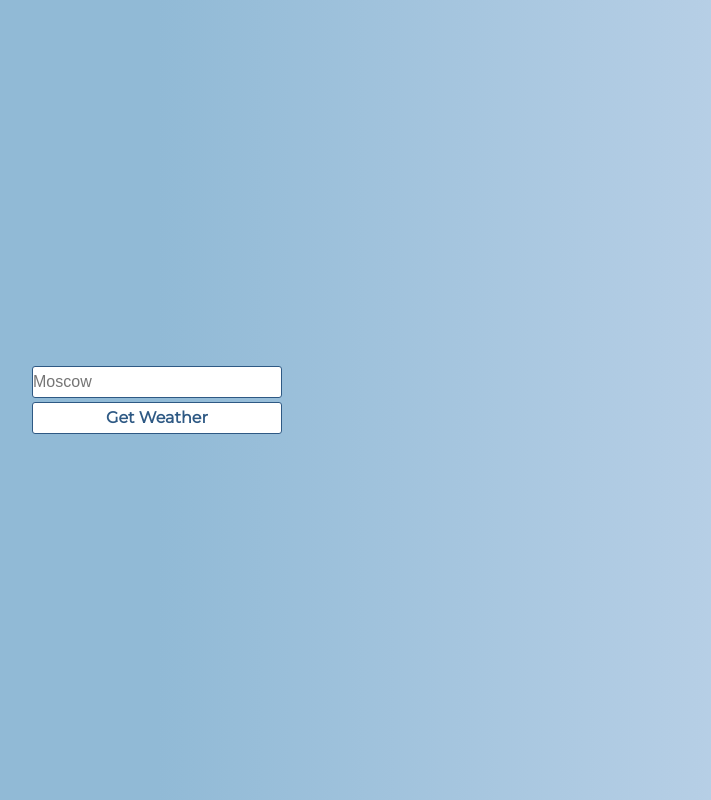
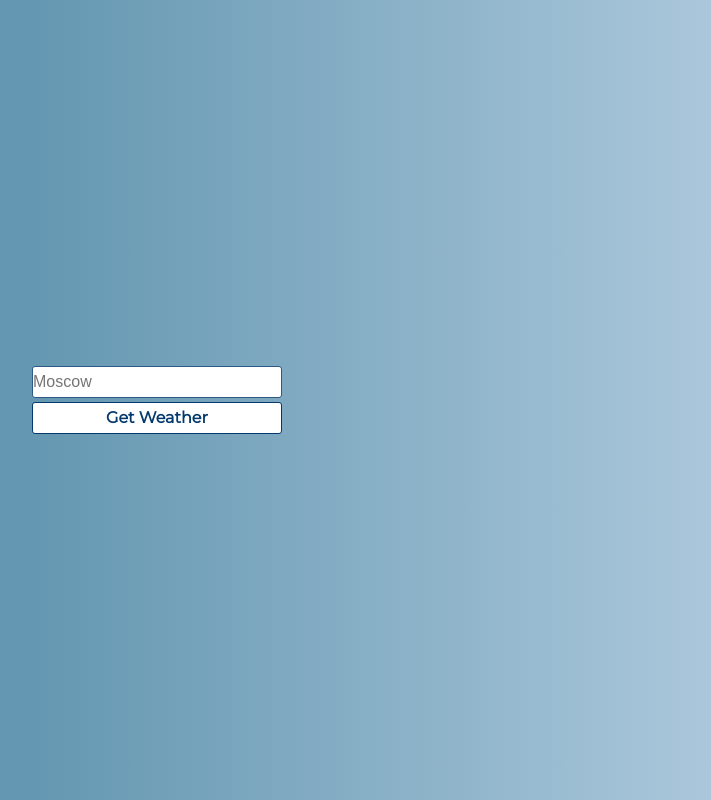
Before and after one commit to veerlorden/weather-app, a plain HTML site: page index.html in a window 1280 px wide. Shown: the whole page, without its empty margins (483-1194 px from the left). Drawn offline with Linux system fonts and the light colour scheme.

Commit message:
changed colors

```diff
--- a/style.css
+++ b/style.css
@@ -7,11 +7,8 @@
 }
 
 body {
-  background: rgb(145, 186, 214);
-  background: -moz-linear-gradient(90deg, rgba(145, 186, 214, 1) 50%, rgba(188, 210, 232, 1) 100%);
-  background: -webkit-linear-gradient(90deg, rgba(145, 186, 214, 1) 50%, rgba(188, 210, 232, 1) 100%);
-  background: linear-gradient(90deg, rgba(145, 186, 214, 1) 50%, rgba(188, 210, 232, 1) 100%);
-  filter: progid:DXImageTransform.Microsoft.gradient(startColorstr="#91bad6", endColorstr="#bcd2e8", GradientType=1);
+  background: rgb(100, 151, 177);
+  background: linear-gradient(90deg, rgba(100, 151, 177, 1) 40%, rgba(179, 205, 224, 1) 100%);
   font-family: 'Montserrat', sans-serif;
   display: flex;
   justify-content: center;
@@ -23,7 +20,8 @@ body {
 .app {
   width: 300px;
   height: 450px;
-  background-color: #73A5C6;
+  background-color: #005b96;
+  background-size: cover;
   border-radius: 3px;
   box-shadow: 0 0 20px rgba(0, 0, 0, .2);
   padding: 10px 20px 15px;
@@ -108,21 +106,21 @@ input {
 }
 
 input:focus {
-  border: 2px solid #1e3f66;
+  border: 2px solid #03396c;
 }
 
 .button {
   width: 250px;
   height: 2rem;
   background-color: #fff;
-  color: #2e5984;
+  color: #03396c;
   border-radius: 3px;
   cursor: pointer;
   transition: all 0.1s ease-in-out;
   font-family: inherit;
   font-size: 1rem;
   font-weight: bold;
-  border: 1px solid #2e5984;
+  border: 1px solid #03396c;
   outline: 0;
 }
 
@@ -130,9 +128,9 @@ input:focus {
   box-shadow: inset -4px -4px 8px rgba(255, 255, 255, 0.5),
     inset 8px 8px 16px rgba(0, 0, 0, 0.1);
   color: #73A5C6;
-  border: 2px solid #1e3f66;
+  border: 2px solid #03396c;
 }
 
 .button:focus {
-  border: 2px solid #1e3f66;
+  border: 2px solid #03396c;
 }
```
